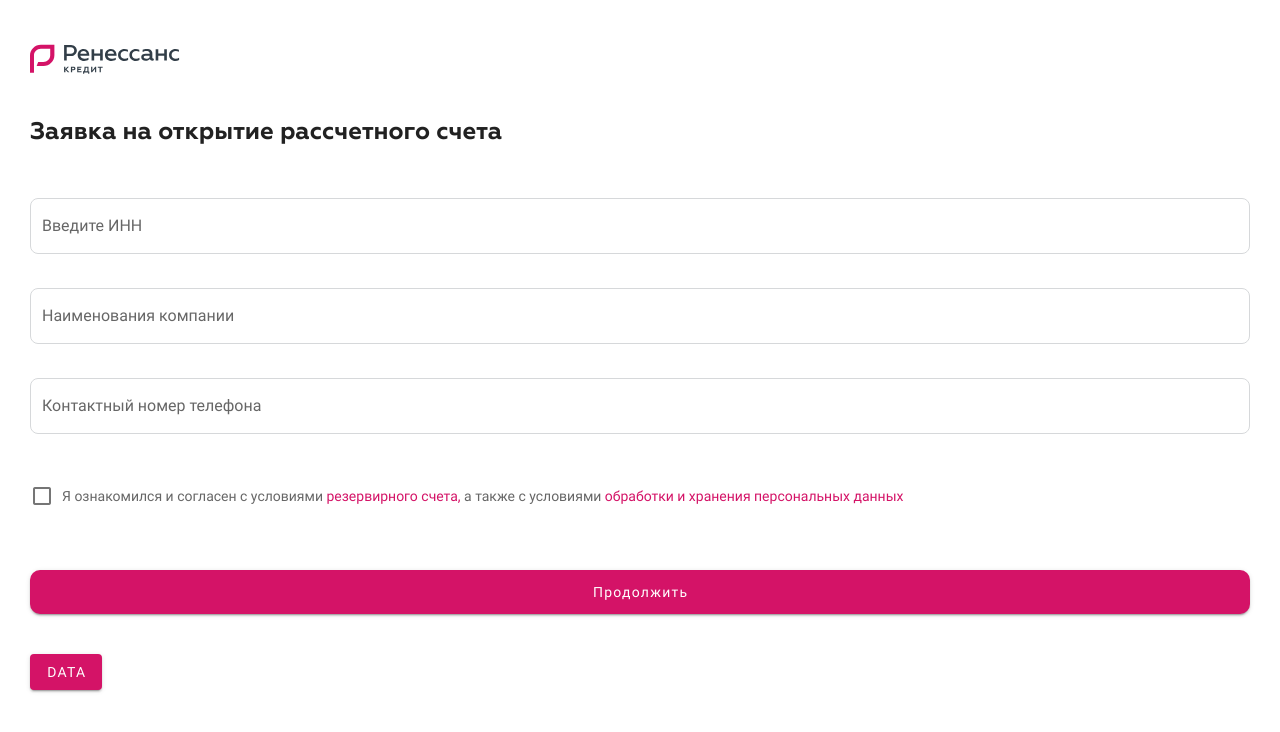
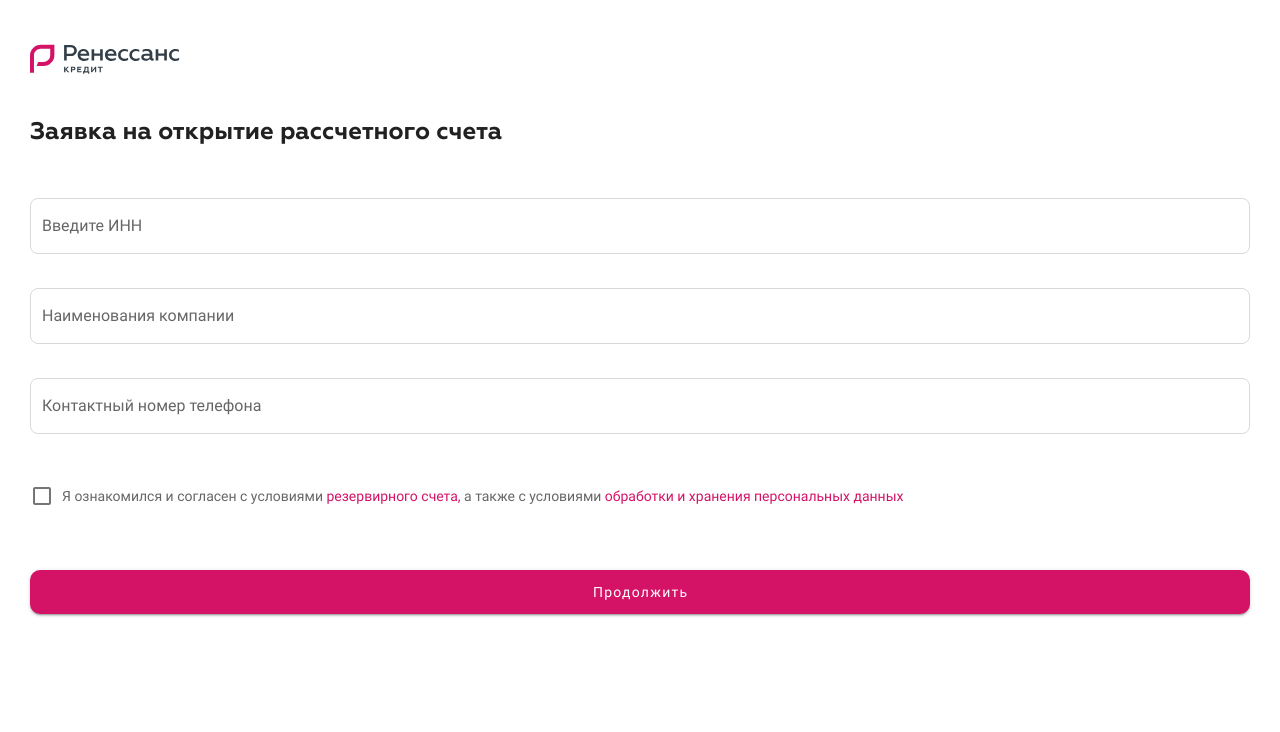
Before and after one commit to SuperbCoders/F-telegram-bot-RKO, a Vue app in the folder vuejs/: page / in a window 1280 px wide. Shown: the top 732 px of the page. Built offline with nearby package versions, Linux system fonts and the light colour scheme; a web font is replaced by a local one.

Commit message:
implaments: inn parse

```diff
--- a/vuejs/package.json
+++ b/vuejs/package.json
@@ -16,6 +16,7 @@
     "v-mask": "^2.3.0",
     "vue": "^2.6.11",
     "vue-router": "^3.2.0",
+    "vue-the-mask": "^0.11.1",
     "vuetify": "^2.2.11",
     "vuetify-markdown-editor": "^3.3.3",
     "vuetify-mask": "^1.1.2",
--- a/vuejs/src/api/getInfoCompany.js
+++ b/vuejs/src/api/getInfoCompany.js
@@ -18,7 +18,7 @@ export const getCompany = async (inn) => {
     }
 
     const response = await fetch(url, options);
-    const text = await response.json();
-    console.log(text);
+    const data = await response.json();
+    return data
 
 }
--- a/vuejs/src/main.js
+++ b/vuejs/src/main.js
@@ -3,7 +3,10 @@ import App from './App.vue'
 import router from './router'
 import store from './store'
 import vuetify from './plugins/vuetify';
-// import VuetifyMask from './plugins/vuetifyMask'
+// import VueTheMask from 'vue-the-mask';
+
+// Vue.use(VueTheMask);
+
 Vue.config.productionTip = false
 
 new Vue({
--- a/vuejs/src/store/index.js
+++ b/vuejs/src/store/index.js
@@ -40,7 +40,8 @@ export default new Vuex.Store({
         id: 2,
         title: 'Управляющая компания'
       }
-    ]
+    ],
+    dataCompany: {}
   },
   getters: {
     isList (state) {
@@ -62,6 +63,9 @@ export default new Vuex.Store({
     toggleDrawer(state, value) {
       state.drawer = value;
     },
+    setDataCompany(state, value){
+      state.dataCompany = value;
+    },
   },
   actions: {
   },
--- a/vuejs/src/views/Auth/AuthView.vue
+++ b/vuejs/src/views/Auth/AuthView.vue
@@ -16,6 +16,7 @@
           type="number"
           :rules="innRules"
           required
+          @input="getCompanyFromInn"
           class="mt-1 auth_form"
         ></v-text-field>
         <v-text-field
@@ -73,12 +74,6 @@
           @click="validate"
           >Продолжить</v-btn
         >
-        <v-btn
-          class="mt-10"
-          color="primary"
-          @click="apiGetCompany"
-          >DATA</v-btn
-        >
       </v-form>
     </div>
   </div>
@@ -118,6 +113,18 @@ export default {
       }
     },
 
+    async getCompanyFromInn(inn){
+      if(inn.length >= 10 & inn.length <= 12) {
+        const company = await getCompany(inn);
+        if(company?.suggestions.length > 0) {
+          this.$store.commit("setDataCompany", company?.suggestions[0]);
+          console.log(this.$store.state.dataCompany);
+        }
+
+      }
+
+    },
+
     apiGetCompany() {
       getCompany(451002475100);
     }
```
Also changed, not shown: 2 other files (tests, documents, lock files or other folders).
